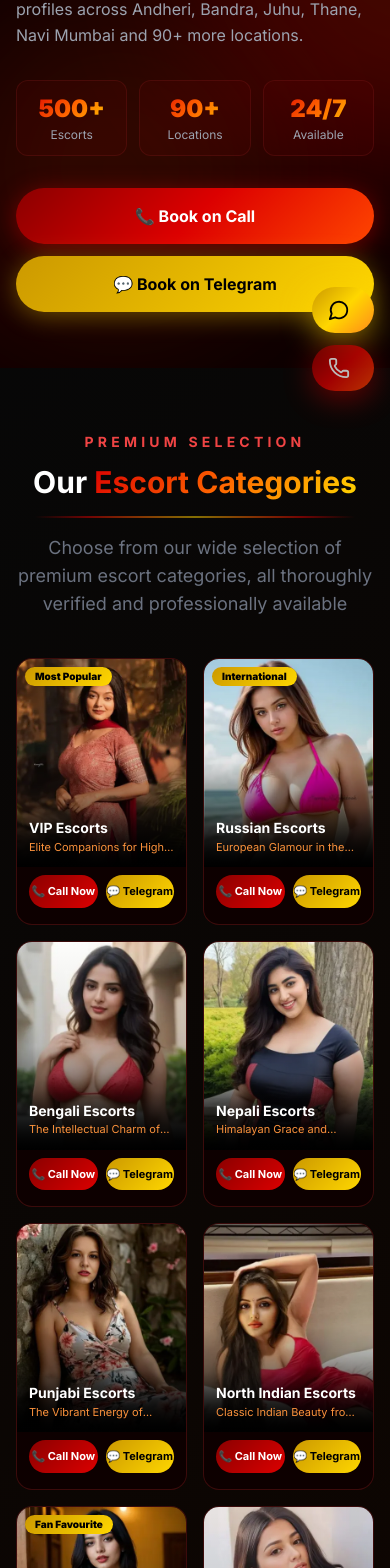
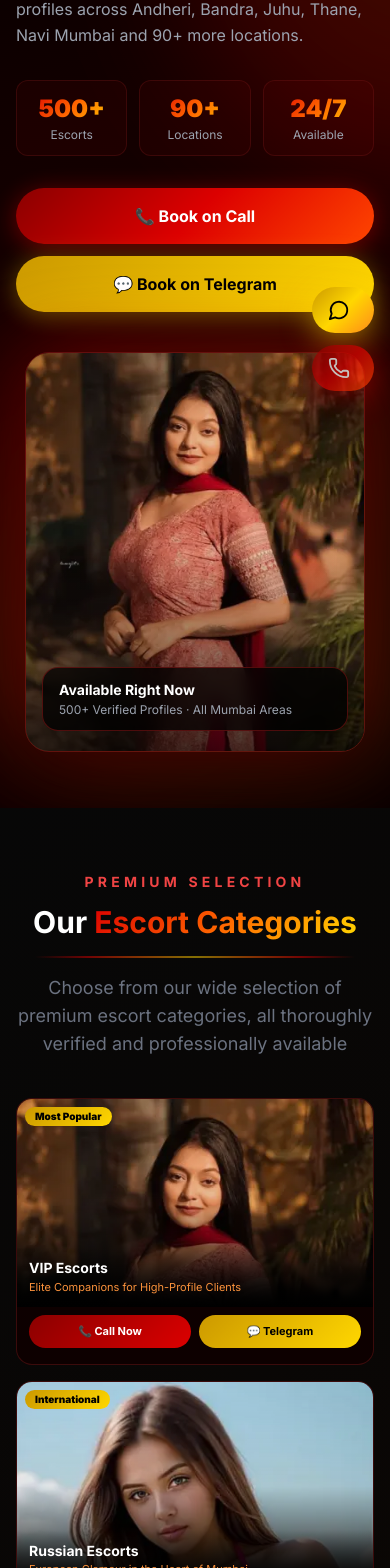
Before and after one commit to nicydotroy/hotsanjana, a Next.js app: page / in a window 390 px wide. Shown: the part 429-1997 px from the top of the page. Built offline with nearby package versions, Linux system fonts and the light colour scheme.

Commit message:
fix: show hero image on mobile, 1-col category grid on mobile

```diff
--- a/app/page.tsx
+++ b/app/page.tsx
@@ -138,9 +138,9 @@ export default function HomePage() {
             </div>
 
             {/* Right: Portrait Image */}
-            <div className="relative hidden lg:flex justify-end">
+            <div className="relative flex justify-center lg:justify-end">
               <div
-                className="relative w-[380px] h-[560px] rounded-3xl overflow-hidden border border-red-800/50"
+                className="relative w-full max-w-[340px] lg:w-[380px] h-[400px] lg:h-[560px] rounded-3xl overflow-hidden border border-red-800/50"
                 style={{ boxShadow: '0 0 80px rgba(220,0,0,0.35), 0 20px 60px rgba(0,0,0,0.8)' }}
               >
                 <Image
@@ -149,7 +149,7 @@ export default function HomePage() {
                   fill
                   className="object-cover object-top"
                   priority
-                  sizes="380px"
+                  sizes="(max-width:1024px) 340px, 380px"
                 />
                 <div className="absolute inset-0 bg-gradient-to-r from-black/20 to-transparent" />
                 <div className="absolute inset-0 bg-gradient-to-t from-black/70 via-transparent to-transparent" />
@@ -192,7 +192,7 @@ export default function HomePage() {
             </p>
           </div>
 
-          <div className="grid grid-cols-2 sm:grid-cols-3 lg:grid-cols-4 xl:grid-cols-5 gap-4 lg:gap-5">
+          <div className="grid grid-cols-1 sm:grid-cols-3 lg:grid-cols-4 xl:grid-cols-5 gap-4 lg:gap-5">
             {escortTypes.map((type) => (
               <div
                 key={type.slug}
```
